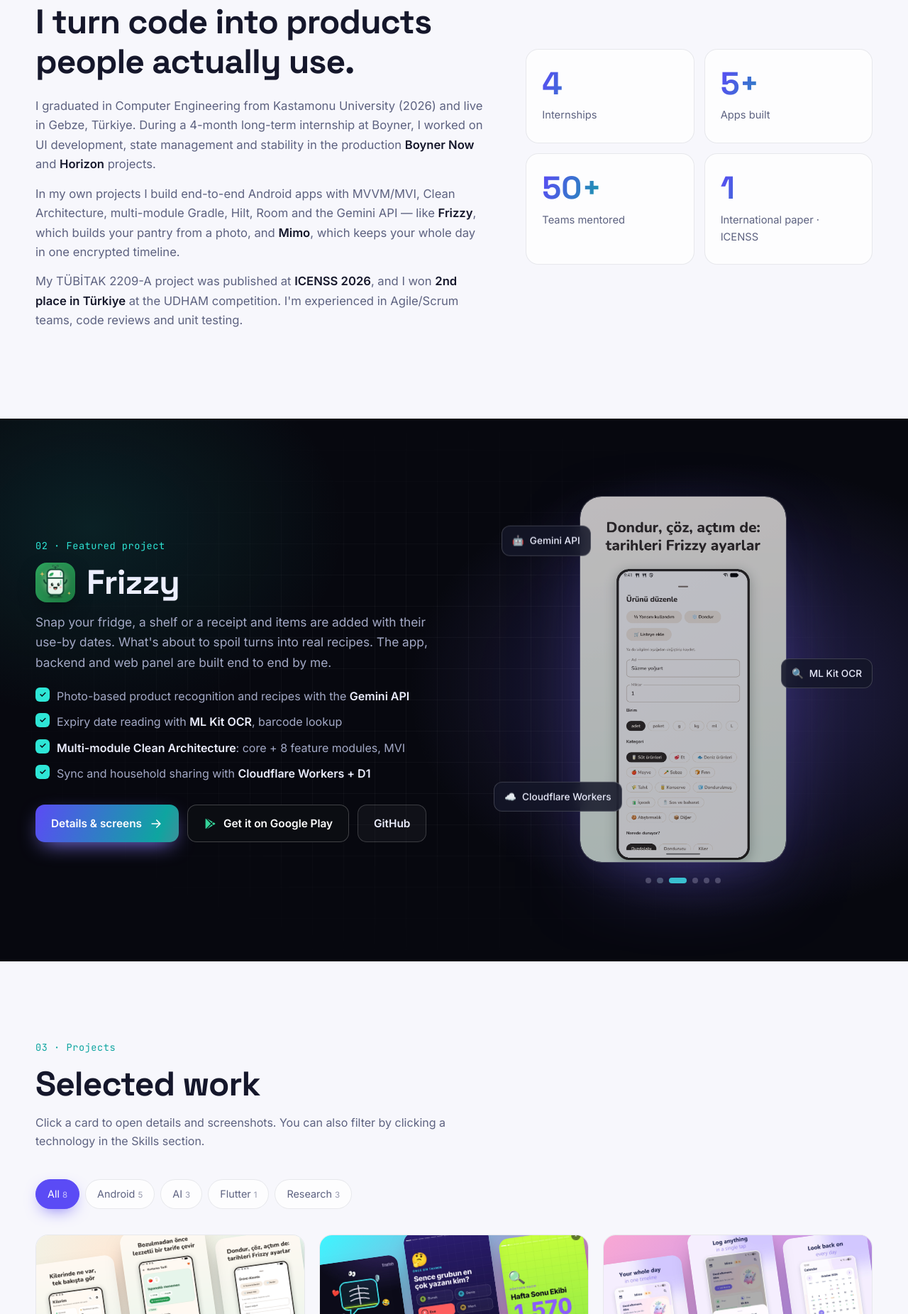
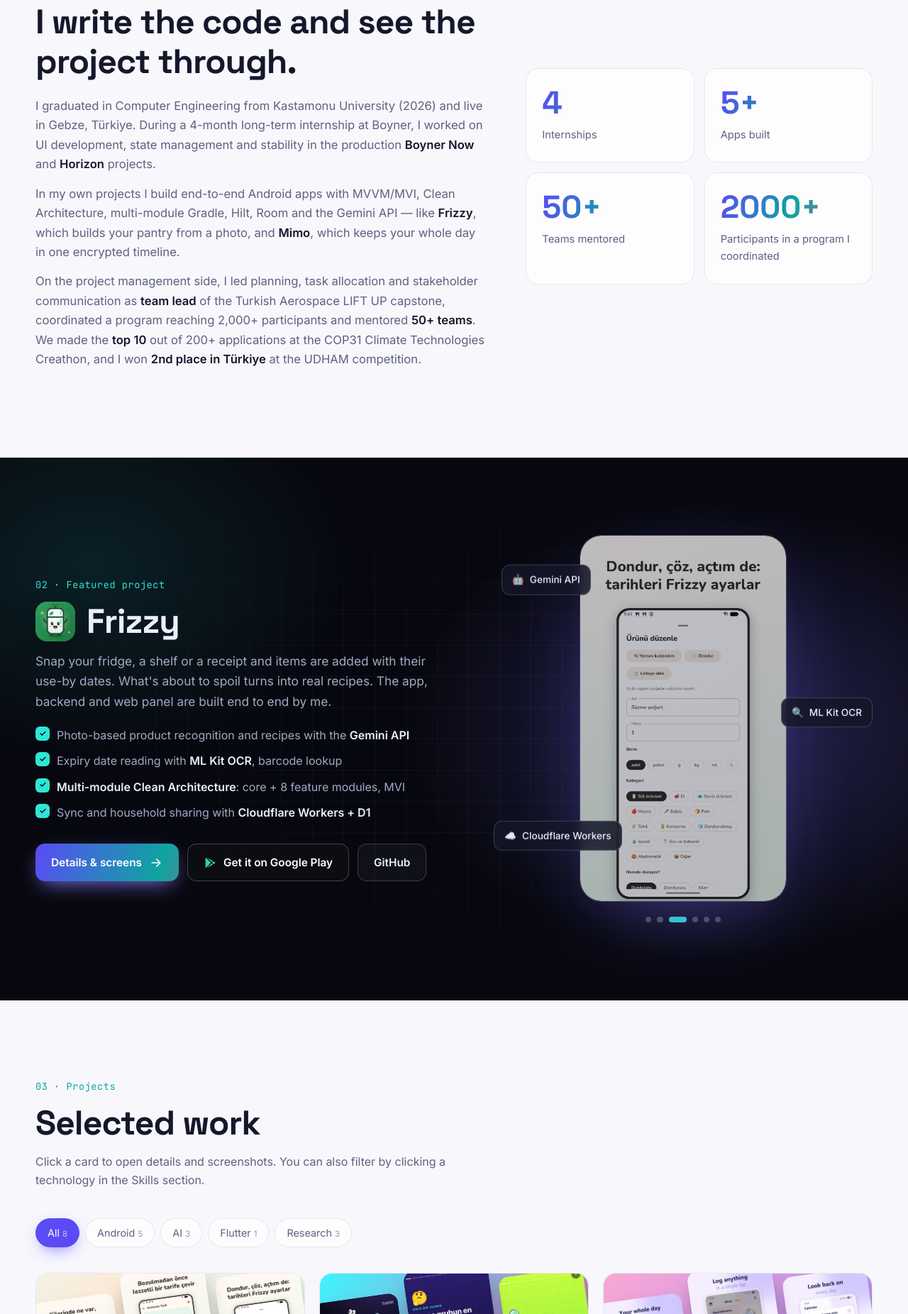
Before and after one commit to nurdanpehlivan/nurdanpehlivan.github.io, a plain HTML site: page index.html in a window 1280 px wide. Shown: the part 948-2800 px from the top of the page at 71% size. Drawn offline with Linux system fonts and the light colour scheme; animation ran at ten frames a second.

Commit message:
Son değişiklikler eklendi

```diff
--- a/i18n.js
+++ b/i18n.js
@@ -8,7 +8,7 @@ const UI = {
   'nav.projects': { tr: 'Projeler', en: 'Projects' },
   'nav.skills': { tr: 'Yetenekler', en: 'Skills' },
   'nav.experience': { tr: 'Deneyim', en: 'Experience' },
-  'nav.pm': { tr: 'Liderlik', en: 'Leadership' },
+  'nav.pm': { tr: 'Proje Yönetimi', en: 'Project Mgmt' },
   'nav.awards': { tr: 'Başarılar', en: 'Awards' },
   'nav.contact': { tr: 'İletişim', en: 'Contact' },
   'ui.theme': { tr: 'Temayı değiştir', en: 'Toggle theme' },
@@ -19,8 +19,8 @@ const UI = {
   'hero.open': { tr: 'Yeni fırsatlara açığım', en: 'Open to new opportunities' },
   'hero.hi': { tr: 'Merhaba, ben', en: 'Hi, I\'m' },
   'hero.lead': {
-    tr: 'Kotlin ve Jetpack Compose ile modern Android uygulamaları geliştiren bir bilgisayar mühendisiyim. Boyner\'de canlıdaki uygulamalarda çalıştım; kendi projelerimde Clean Architecture, çok modüllü Gradle ve Gemini API ile uçtan uca ürünler çıkarıyorum.',
-    en: 'I\'m a computer engineer building modern Android apps with Kotlin and Jetpack Compose. I worked on production apps at Boyner, and in my own projects I ship end-to-end products with Clean Architecture, multi-module Gradle and the Gemini API.',
+    tr: 'Kotlin ve Jetpack Compose ile modern Android uygulamaları geliştiren, aynı zamanda projeleri planlayıp ekipleri yöneten bir bilgisayar mühendisiyim. Boyner\'de canlıdaki uygulamalarda çalıştım; 2000+ katılımcılı bir programın süreçlerini yönettim ve 50\'den fazla ekibe mentorluk yaptım.',
+    en: 'I\'m a computer engineer who builds modern Android apps with Kotlin and Jetpack Compose, and also plans projects and leads teams. I worked on production apps at Boyner, ran operations for a 2,000+ participant program and mentored 50+ teams.',
   },
   'hero.cta1': { tr: 'Projelerimi gör', en: 'See my work' },
 
@@ -35,15 +35,15 @@ const UI = {
   'show.l4': { tr: '<b>Cloudflare Workers + D1</b> ile senkronizasyon ve aile paylaşımı', en: 'Sync and household sharing with <b>Cloudflare Workers + D1</b>' },
   'show.cta': { tr: 'Detaylar ve ekranlar', en: 'Details & screens' },
 
-  'pm.kicker': { tr: '06 · Proje Yönetimi & Liderlik', en: '06 · Project Management & Leadership' },
+  'pm.kicker': { tr: '04 · Project Management & Liderlik', en: '04 · Project Management & Leadership' },
   'pm.title': { tr: 'Kodun ötesinde: ekipleri ve süreçleri yönetmek', en: 'Beyond code: coordinating teams and delivery' },
   'pm.sub': {
-    tr: 'Teknik altyapımı proje koordinasyonu ve ekipler arası iletişimle birleştiriyorum. Google Project Management sertifikalıyım.',
-    en: 'I combine my technical background with project coordination and cross-functional communication. Google Project Management certified.',
+    tr: 'Teknik altyapımı proje yönetimi ve ekipler arası iletişimle birleştiriyorum. Scrum ve Kanban ile çalışan çevik ekiplerde yer aldım; yer aldığım hemen her ekipte planlamayı ve koordinasyonu üstlendim. Google Project Management sertifikalıyım.',
+    en: 'I combine my technical background with project management and cross-functional communication. I\'ve worked in agile teams using Scrum and Kanban, and in almost every team I\'ve joined I took on planning and coordination. Google Project Management certified.',
   },
 
   'about.kicker': { tr: '01 · Hakkımda', en: '01 · About' },
-  'about.title': { tr: 'Kodu, kullanıcıya dokunan ürüne çeviriyorum.', en: 'I turn code into products people actually use.' },
+  'about.title': { tr: 'Kodu yazıyor, projeyi sonuna kadar götürüyorum.', en: 'I write the code and see the project through.' },
   'about.p1': {
     tr: 'Kastamonu Üniversitesi Bilgisayar Mühendisliği mezunuyum (2026) ve Gebze\'de yaşıyorum. Boyner\'deki 4 aylık uzun dönem stajımda, canlıdaki <b>Boyner Now</b> ve <b>Horizon</b> projelerinde UI geliştirme, state yönetimi ve stabilizasyon çalışmalarında yer aldım.',
     en: 'I graduated in Computer Engineering from Kastamonu University (2026) and live in Gebze, Türkiye. During a 4-month long-term internship at Boyner, I worked on UI development, state management and stability in the production <b>Boyner Now</b> and <b>Horizon</b> projects.',
@@ -53,13 +53,13 @@ const UI = {
     en: 'In my own projects I build end-to-end Android apps with MVVM/MVI, Clean Architecture, multi-module Gradle, Hilt, Room and the Gemini API — like <b>Frizzy</b>, which builds your pantry from a photo, and <b>Mimo</b>, which keeps your whole day in one encrypted timeline.',
   },
   'about.p3': {
-    tr: 'TÜBİTAK 2209-A projemi <b>ICENSS 2026</b>\'da yayımladım, UDHAM yarışmasında <b>Türkiye 2.liği</b> kazandım. Agile/Scrum ekiplerinde çalışma, kod incelemesi ve birim testi deneyimim var.',
-    en: 'My TÜBİTAK 2209-A project was published at <b>ICENSS 2026</b>, and I won <b>2nd place in Türkiye</b> at the UDHAM competition. I\'m experienced in Agile/Scrum teams, code reviews and unit testing.',
+    tr: 'Proje yönetimi tarafında TUSAŞ LIFT UP bitirme projesinde <b>takım lideri</b> olarak planlama, görev dağılımı ve paydaş iletişimini yürüttüm; 2000+ katılımcıya ulaşan bir programı koordine edip <b>50\'den fazla ekibe</b> mentorluk yaptım. COP31 İklim Teknolojileri Creathonu\'nda 200\'den fazla başvuru arasından <b>ilk 10\'a</b> girdik, UDHAM yarışmasında <b>Türkiye 2.liği</b> kazandım.',
+    en: 'On the project management side, I led planning, task allocation and stakeholder communication as <b>team lead</b> of the Turkish Aerospace LIFT UP capstone, coordinated a program reaching 2,000+ participants and mentored <b>50+ teams</b>. We made the <b>top 10</b> out of 200+ applications at the COP31 Climate Technologies Creathon, and I won <b>2nd place in Türkiye</b> at the UDHAM competition.',
   },
   'stats.intern': { tr: 'Staj deneyimi', en: 'Internships' },
   'stats.apps': { tr: 'Geliştirdiğim uygulama', en: 'Apps built' },
   'stats.teams': { tr: 'Mentorluk yaptığım takım', en: 'Teams mentored' },
-  'stats.paper': { tr: 'Uluslararası bildiri · ICENSS', en: 'International paper · ICENSS' },
+  'stats.paper': { tr: 'Katılımcıya ulaşan program koordinasyonu', en: 'Participants in a program I coordinated' },
 
   'projects.kicker': { tr: '03 · Projeler', en: '03 · Projects' },
   'projects.title': { tr: 'Seçilmiş işler', en: 'Selected work' },
@@ -74,7 +74,7 @@ const UI = {
   'projects.play': { tr: 'Google Play\'de', en: 'Get it on Google Play' },
   'projects.playNote': { tr: 'Uygulama şu an Google Play\'de test aşamasında; mağaza sayfası herkese açık yayınla birlikte görünür olacak.', en: 'The app is currently in testing on Google Play; the store page becomes public with the full release.' },
 
-  'skills.kicker': { tr: '04 · Yetenekler', en: '04 · Skills' },
+  'skills.kicker': { tr: '05 · Yetenekler', en: '05 · Skills' },
   'skills.title': { tr: 'Araç kutum', en: 'My toolbox' },
   'skills.sub': {
     tr: 'Üzerine gel: o teknolojiyi kullandığım projeler parlar. Noktalı olanlara tıkla: projeleri filtrele.',
@@ -82,7 +82,7 @@ const UI = {
   },
   'skills.used': { tr: '{t}: deneyimlerimde kullandım', en: '{t}: used in my work experience' },
 
-  'exp.kicker': { tr: '05 · Deneyim', en: '05 · Experience' },
+  'exp.kicker': { tr: '06 · Deneyim', en: '06 · Experience' },
   'exp.title': { tr: 'Yol haritam', en: 'My journey' },
 
   'awards.kicker': { tr: '07 · Başarılar', en: '07 · Awards' },
@@ -91,8 +91,8 @@ const UI = {
   'contact.kicker': { tr: '08 · İletişim', en: '08 · Contact' },
   'contact.title': { tr: 'Birlikte bir şey <span class="grad">inşa edelim</span>.', en: 'Let\'s <span class="grad">build something</span> together.' },
   'contact.sub': {
-    tr: 'Android geliştirici pozisyonları, yapay zekâ projeleri ya da sadece merhaba demek için yazabilirsin.',
-    en: 'Reach out about Android developer roles, AI projects, or just to say hi.',
+    tr: 'Android geliştirici ya da project management pozisyonları, projeler ya da sadece merhaba demek için yazabilirsin.',
+    en: 'Reach out about Android developer or project management roles, projects, or just to say hi.',
   },
   'contact.mail': { tr: 'E-posta gönder', en: 'Send an e-mail' },
 
@@ -114,8 +114,8 @@ const UI = {
 
 
 const ROLES = {
-  tr: ['Android Developer', 'Kotlin & Jetpack Compose', 'Yapay zekâ entegrasyonları', 'Clean Architecture tutkunu', 'Uçtan uca ürün geliştirici'],
-  en: ['Android Developer', 'Kotlin & Jetpack Compose', 'AI integrations', 'Clean Architecture enthusiast', 'End-to-end product builder'],
+  tr: ['Android Developer', 'Project Management', 'Kotlin & Jetpack Compose', 'Agile / Scrum', 'Uçtan uca ürün geliştirici'],
+  en: ['Android Developer', 'Project Management', 'Kotlin & Jetpack Compose', 'Agile / Scrum', 'End-to-end product builder'],
 };
 
 const CATEGORIES = [
@@ -130,7 +130,7 @@ const PROJECTS = [
   {
     id: 'frizzy', cats: ['android', 'ai'], live: true,
     title: 'Frizzy (Shelfie)', subtitle: { tr: 'Akıllı kiler ve gıda israfı takibi', en: 'Smart pantry & food waste tracker' }, year: '2026',
-    badge: { tr: 'Google Play · Test', en: 'Google Play · Testing' },
+    badge: { tr: 'Google Play · Yayında', en: 'Google Play · Live' },
     icon: { img: 'assets/frizzy/icon-512.png' },
     shots: [1, 2, 3, 4, 5, 6].map(i => `assets/frizzy/shot-${i}.png`),
     short: {
@@ -198,7 +198,7 @@ const PROJECTS = [
   {
     id: 'mimo', cats: ['android', 'ai'],
     title: 'Mimo', subtitle: { tr: 'Günlük ve yaşam takibi', en: 'Journal & life tracking' }, year: '2026',
-    badge: { tr: 'Google Play · Test', en: 'Google Play · Testing' }, live: true,
+    badge: { tr: 'Google Play · Test', en: 'Google Play · Testing' }, live: true, playTest: true,
     icon: { img: 'assets/mimo/icon.png', emoji: '📔', bg: 'linear-gradient(135deg,#f9a8d4,#a78bfa)' },
     shots: [1, 2, 3, 4].map(i => `assets/mimo/shot-${i}.jpg`),
     short: {
@@ -290,7 +290,7 @@ const PROJECTS = [
     id: 'boyner', cats: ['android'],
     title: 'Boyner Now & Horizon', subtitle: { tr: 'Boyner Büyük Mağazacılık · Android', en: 'Boyner Department Stores · Android' }, year: '2026',
     badge: { tr: 'İş deneyimi', en: 'Work' },
-    icon: { emoji: '🛍️', bg: 'linear-gradient(135deg,#fca5a5,#7c6cff)' },
+    icon: { logo: 'assets/boyner/logo.svg', wide: true, emoji: '🛍️', bg: 'linear-gradient(135deg,#ffffff,#ffe4e3)' },
     short: {
       tr: 'Canlıdaki uygulamalarda tasarım sistemine uygun Compose UI, reaktif veri akışı ve crash/stabilizasyon çalışmaları.',
       en: 'Design-system Compose UI, reactive data flow and crash/stability work on production apps.',
@@ -449,7 +449,7 @@ const PM = [
   { icon: '🌱', stat: '2000+', title: { tr: 'GİRVAK topluluk koordinasyonu', en: 'GİRVAK community coordination' },
     text: { tr: '2000\'den fazla katılımcıya ulaşan topluluk süreçleri; bootcamp\'te 50\'den fazla ekibe mentorluk, proje planlarının ve ilerlemenin takibi, çevrim içi etkinlik operasyonu.', en: 'Community operations reaching 2,000+ participants; mentored 50+ bootcamp teams and tracked their plans and progress; ran online event operations.' } },
   { icon: '🔁', stat: 'Agile / Scrum', title: { tr: 'Boyner sprint koordinasyonu', en: 'Sprint coordination at Boyner' },
-    text: { tr: 'Ürün, tasarım ve yazılım ekipleri arasında koordinasyon; hata önceliklendirme, süreç iyileştirme ve yayın hazırlığı.', en: 'Coordination between product, design and engineering; bug prioritization, process improvement and release preparation.' } },
+    text: { tr: 'Scrum ve Kanban ile çalışan ekipte ürün, tasarım ve yazılım arasında koordinasyon; hata önceliklendirme, süreç iyileştirme ve yayın hazırlığı.', en: 'Coordination between product, design and engineering in a team using Scrum and Kanban; bug prioritization, process improvement and release preparation.' } },
   { icon: '🎤', stat: 'GDSC', title: { tr: 'Etkinlik ve sponsorluk yönetimi', en: 'Event & sponsorship management' },
     text: { tr: 'Build with AI ve Kariyer Günü organizasyonlarında etkinlik planlaması, ekip koordinasyonu; topluluk, sponsor ve konuşmacı iletişimi.', en: 'Event planning and team coordination for Build with AI and Career Day; communication with the community, sponsors and speakers.' } },
   { icon: '🧭', stat: { tr: 'Uçtan uca', en: 'End to end' }, title: { tr: 'Kişisel ürünler: Frizzy & Mimo', en: 'Own products: Frizzy & Mimo' },
@@ -459,7 +459,7 @@ const PM = [
 ];
 
 const PM_SKILLS = [
-  'Agile / Scrum', { tr: 'Sprint Planlama', en: 'Sprint Planning' }, { tr: 'Görev Takibi', en: 'Task Tracking' }, { tr: 'Önceliklendirme', en: 'Prioritization' },
+  'Agile / Scrum', 'Kanban', { tr: 'Sprint Planlama', en: 'Sprint Planning' }, { tr: 'Görev Takibi', en: 'Task Tracking' }, { tr: 'Önceliklendirme', en: 'Prioritization' },
   { tr: 'Paydaş Yönetimi', en: 'Stakeholder Management' }, { tr: 'Raporlama', en: 'Reporting' }, { tr: 'Dokümantasyon', en: 'Documentation' }, 'SDLC',
   { tr: 'Etkinlik Yönetimi', en: 'Event Management' }, { tr: 'Mentorluk', en: 'Mentoring' }, 'Jira', 'Confluence', 'Notion', 'Google Workspace', 'MS Office', 'Canva',
 ];
--- a/index.html
+++ b/index.html
@@ -3,11 +3,11 @@
 <head>
   <meta charset="utf-8">
   <meta name="viewport" content="width=device-width, initial-scale=1">
-  <title>Nurdan Pehlivan · Android Developer</title>
-  <meta name="description" content="Nurdan Pehlivan — Android Developer (Kotlin, Jetpack Compose). Projeler, deneyim ve iletişim. / Projects, experience and contact.">
+  <title>Nurdan Pehlivan · Android Developer & Project Management</title>
+  <meta name="description" content="Nurdan Pehlivan — Android Developer (Kotlin, Jetpack Compose) & Project Management (Agile/Scrum). Projeler, proje yönetimi deneyimi ve iletişim.">
   <meta property="og:type" content="website">
   <meta property="og:url" content="https://nurdanpehlivan.github.io/">
-  <meta property="og:title" content="Nurdan Pehlivan · Android Developer & Proje Koordinatörü">
+  <meta property="og:title" content="Nurdan Pehlivan · Android Developer & Project Management">
   <meta property="og:description" content="Kotlin ve Jetpack Compose ile Android uygulamaları; Agile/Scrum ile proje koordinasyonu. Projeler, deneyim ve iletişim.">
   <meta property="og:image" content="https://nurdanpehlivan.github.io/assets/og.png">
   <meta property="og:image:width" content="1200">
@@ -31,9 +31,9 @@
     <ul class="nav-links" id="navLinks">
       <li><a href="#about" data-i18n="nav.about"></a></li>
       <li><a href="#projects" data-i18n="nav.projects"></a></li>
+      <li><a href="#pm" data-i18n="nav.pm"></a></li>
       <li><a href="#skills-section" data-i18n="nav.skills"></a></li>
       <li><a href="#experience" data-i18n="nav.experience"></a></li>
-      <li><a href="#pm" data-i18n="nav.pm"></a></li>
       <li><a href="#awards" data-i18n="nav.awards"></a></li>
       <li><a href="#contact" data-i18n="nav.contact"></a></li>
     </ul>
@@ -109,7 +109,7 @@
           <div class="stat"><span class="num" data-count="4">0</span><span class="label" data-i18n="stats.intern"></span></div>
           <div class="stat"><span class="num" data-count="5" data-suffix="+">0</span><span class="label" data-i18n="stats.apps"></span></div>
           <div class="stat"><span class="num" data-count="50" data-suffix="+">0</span><span class="label" data-i18n="stats.teams"></span></div>
-          <div class="stat"><span class="num" data-count="1">0</span><span class="label" data-i18n="stats.paper"></span></div>
+          <div class="stat"><span class="num" data-count="2000" data-suffix="+">0</span><span class="label" data-i18n="stats.paper"></span></div>
         </div>
       </div>
     </section>
@@ -160,6 +160,20 @@
       </div>
     </section>
 
+    <section id="pm" class="section">
+      <div class="container">
+        <div class="section-head reveal">
+          <p class="kicker" data-i18n="pm.kicker"></p>
+          <h2 data-i18n="pm.title"></h2>
+          <p class="muted" data-i18n="pm.sub"></p>
+        </div>
+        <div class="pm-grid" id="pmGrid"></div>
+        <div class="pm-bottom reveal">
+          <div class="pm-skills" id="pmSkills"></div>
+        </div>
+      </div>
+    </section>
+
     <section id="skills-section" class="section">
       <div class="container">
         <div class="section-head reveal">
@@ -178,20 +192,6 @@
           <h2 data-i18n="exp.title"></h2>
         </div>
         <ol class="timeline" id="timeline"></ol>
-      </div>
-    </section>
-
-    <section id="pm" class="section">
-      <div class="container">
-        <div class="section-head reveal">
-          <p class="kicker" data-i18n="pm.kicker"></p>
-          <h2 data-i18n="pm.title"></h2>
-          <p class="muted" data-i18n="pm.sub"></p>
-        </div>
-        <div class="pm-grid" id="pmGrid"></div>
-        <div class="pm-bottom reveal">
-          <div class="pm-skills" id="pmSkills"></div>
-        </div>
       </div>
     </section>
 
--- a/script.js
+++ b/script.js
@@ -216,7 +216,10 @@ function renderProjects() {
   grid.innerHTML = PROJECTS.map(p => `
     <article class="card reveal ${p.featured ? 'featured' : ''}" data-id="${p.id}" tabindex="0" role="button" aria-label="${L(p.title)}">
       <div class="card-media" style="background:${p.icon.bg || 'radial-gradient(circle at 30% 20%, #ffe9d6, #e9f7ef 70%)'}">
-        ${p.shots ? `<div class="shots">${p.shots.slice(0, 3).map(s => `<img src="${s}" alt="" loading="lazy">`).join('')}</div>` : `<span class="art">${p.icon.emoji}</span>`}
+        ${p.cover ? `<img class="cover" src="${p.cover}" alt="" loading="lazy">`
+          : p.shots ? `<div class="shots">${p.shots.slice(0, 3).map(s => `<img src="${s}" alt="" loading="lazy">`).join('')}</div>`
+          : p.icon.logo ? `<img class="logo${p.icon.wide ? ' wide' : ''}" src="${p.icon.logo}" alt="${L(p.title)}" loading="lazy">`
+          : `<span class="art">${p.icon.emoji}</span>`}
       </div>
       <div class="card-body">
         <div class="card-meta"><span>${p.year}</span><span class="badge ${p.live ? 'live' : ''}">${L(p.badge)}</span></div>
@@ -274,7 +277,7 @@ function openProject(id) {
   openId = id;
   modalBody.innerHTML = `
     <div class="modal-hero">
-      <div class="m-icon" style="background:${p.icon.bg || 'transparent'}">${p.icon.img ? `<img src="${p.icon.img}" alt="">` : p.icon.emoji}</div>
+      <div class="m-icon" style="background:${p.icon.bg || 'transparent'}">${p.icon.img || (p.icon.logo && !p.icon.wide) ? `<img src="${p.icon.img || p.icon.logo}" alt="">` : p.icon.emoji}</div>
       <div><h3 id="modalTitle">${L(p.title)}</h3><p class="m-sub">${L(p.subtitle)} · ${p.year}</p></div>
     </div>
     <p class="m-desc">${L(p.desc)}</p>
@@ -291,7 +294,7 @@ function openProject(id) {
     ${p.links.length ? `<div class="modal-links">${p.links.map(l => l.play
       ? `<a class="btn play" href="${l.url}" target="_blank" rel="noopener">${PLAY_ICON}<span>${T('projects.play')}</span></a>`
       : `<a class="btn ghost" href="${l.url}" target="_blank" rel="noopener">${l.label} <svg viewBox="0 0 24 24"><path d="M7 17 17 7M8 7h9v9"/></svg></a>`).join('')}</div>` : ''}
-    ${p.links.some(l => l.play) ? `<p class="play-note">${T('projects.playNote')}</p>` : ''}
+    ${p.playTest && p.links.some(l => l.play) ? `<p class="play-note">${T('projects.playNote')}</p>` : ''}
   `;
   modal.hidden = false;
   document.body.style.overflow = 'hidden';
@@ -461,7 +464,7 @@ addEventListener('keydown', e => {
 // ---------- Apply language ----------
 function applyLang() {
   document.documentElement.lang = lang;
-  document.title = lang === 'tr' ? 'Nurdan Pehlivan · Android Developer' : 'Nurdan Pehlivan · Android Developer';
+  document.title = 'Nurdan Pehlivan · Android Developer & Project Management';
   $$('[data-i18n]').forEach(el => { el.innerHTML = T(el.dataset.i18n); });
   $$('[data-i18n-title]').forEach(el => { el.title = T(el.dataset.i18nTitle); });
   $$('[data-i18n-aria]').forEach(el => el.setAttribute('aria-label', T(el.dataset.i18nAria)));
--- a/style.css
+++ b/style.css
@@ -216,6 +216,12 @@ kbd {
 .card.featured .card-media { height: auto; width: 46%; min-height: 330px; }
 .card-media .art { font-size: 4.2rem; filter: drop-shadow(0 10px 20px rgba(0, 0, 0, .3)); transition: transform .5s cubic-bezier(.3, 1.4, .5, 1); }
 .card:hover .card-media .art { transform: scale(1.15) rotate(-6deg); }
+.card-media .cover { position: absolute; inset: 0; width: 100%; height: 100%; object-fit: cover; transition: transform .6s cubic-bezier(.2, .7, .2, 1); }
+.card:hover .card-media .cover { transform: scale(1.05); }
+.card-media .logo { width: 96px; height: 96px; object-fit: contain; border-radius: 22px; box-shadow: 0 14px 30px -10px rgba(0, 0, 0, .35); transition: transform .5s cubic-bezier(.3, 1.4, .5, 1); }
+.card:hover .card-media .logo { transform: scale(1.1) rotate(-4deg); }
+.card-media .logo.wide { width: 62%; max-width: 240px; height: auto; border-radius: 0; box-shadow: none; }
+.card:hover .card-media .logo.wide { transform: scale(1.06); }
 .card-media .shots { display: flex; gap: 12px; transform: rotate(-8deg) translateY(16px); transition: transform .6s cubic-bezier(.2, .7, .2, 1); }
 .card:hover .card-media .shots { transform: rotate(-4deg) translateY(4px) scale(1.04); }
 .card-media .shots img { width: 120px; border-radius: 14px; box-shadow: 0 16px 30px -10px rgba(0, 0, 0, .5); }
```
Also changed, not shown: assets/boyner/logo.svg (added).
